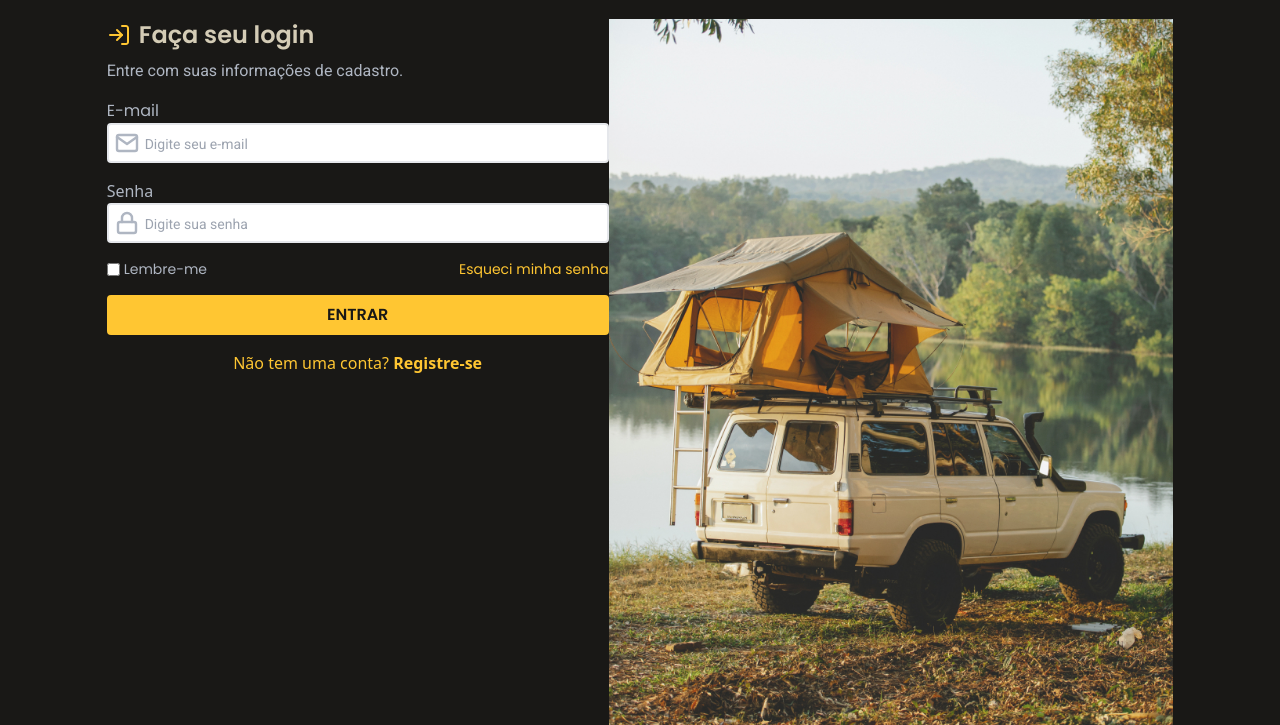
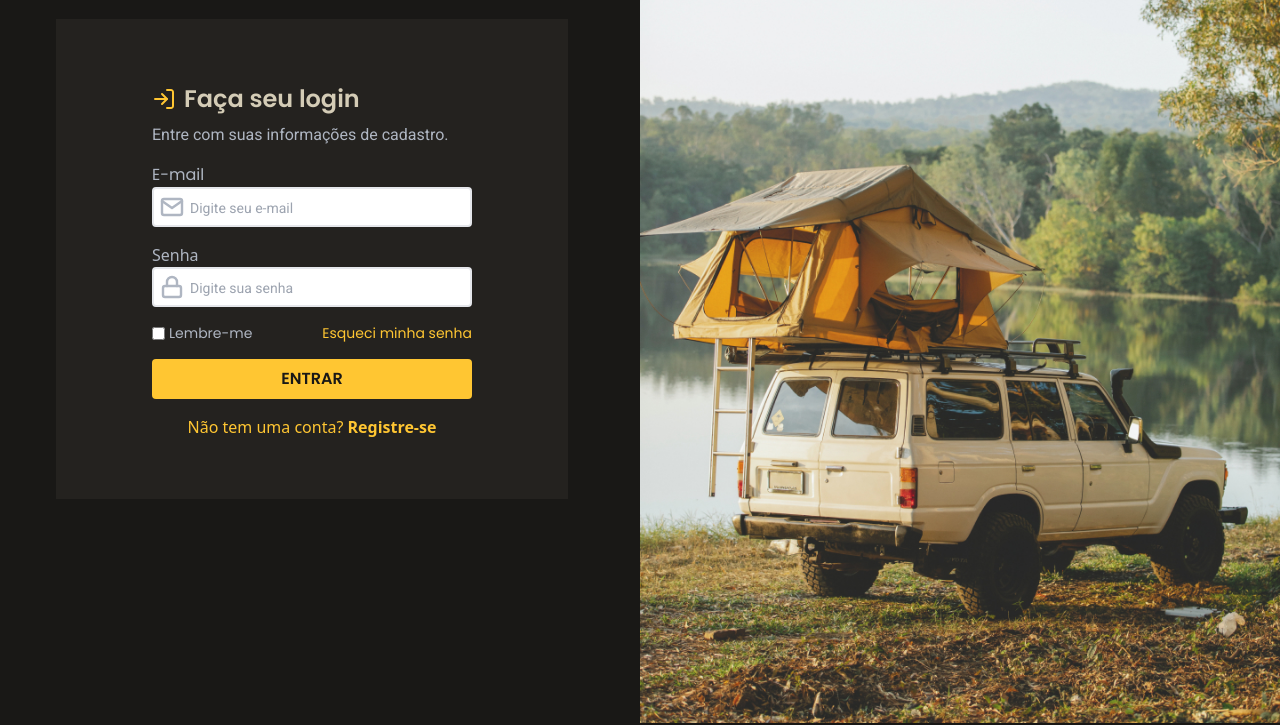
Before and after one commit to Marcoswodbarros/LoginForm, a website: page index.html in a window 1280 px wide. Shown: the part 77-802 px from the top of the page. Drawn offline with Linux system fonts and the light colour scheme.

Commit message:
Updating laptop version

```diff
--- a/index.html
+++ b/index.html
@@ -14,13 +14,14 @@
     <title>Login Form</title>
 </head>
 
-<body class="bg-background text-textBase box-border flex flex-col items-center gap-8">
+<body class="bg-background text-textBase  flex flex-col items-center gap-8">
     <header>
         <img src="src/images/logo.svg" class="absolute top-8 left-8" alt="Camp.in logo">
     </header>
 
-    <main class="mt-16 w-10/12 laptop:flex">
-        <div id="main__container" class="flex flex-col gap-4 laptop:w-half">
+    <main class="mt-16 w-10/12 laptop:flex laptop:w-screen laptop:items-center laptop:gap-8">
+        <div id="main__container" class="laptop:rounded laptop:w-half flex justify-center">
+            <div id="test" class="flex flex-col gap-4 laptop:bg-formBackground laptop:py-16 laptop:px-24 laptop:h-60h laptop:w-40vw">
                 <div id="titles" class="flex flex-wrap gap-2">
                     <img src="src/images/log-in.svg" alt="Login">
                     <h1 class="text-textTitle font-poppins text-2xl font-semibold">Faça seu login</h1>
@@ -57,9 +58,10 @@
                     <span>Não tem uma conta? <a href="#" class="font-semibold">Registre-se</a></span>
                 </div>
             </div>
+        </div>
 
-        <div id="img__container" class="laptop-half">
-            <img src="src/images/side-image.jpg" alt="">
+        <div id="img__container" class="laptop:w-half">
+            <img src="src/images/side-image.jpg" class="hidden laptop:block laptop:h-screen laptop:w-half absolute top-0 right-0" alt="Car next to a lake with a beautiful view">
         </div>
     </main>
 
--- a/tailwind.config.js
+++ b/tailwind.config.js
@@ -21,7 +21,12 @@ module.exports = {
         '67': '17.5rem',
       },
 
+      height: {
+        '60h': '60vh',
+      },
+
       width: {
+        '40vw': '40vw',
         "half": "50vw",
       },
 
```
Also changed, not shown: dist/output.css. Lines whose indentation alone changed are shown as unchanged.
